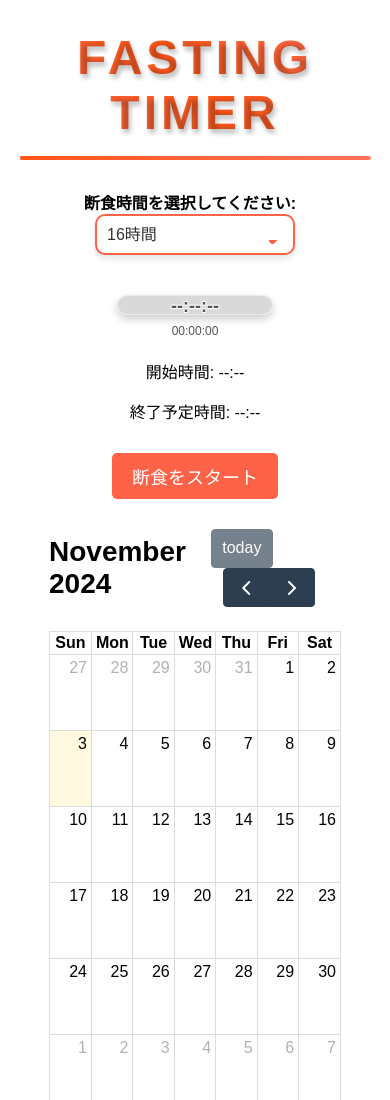
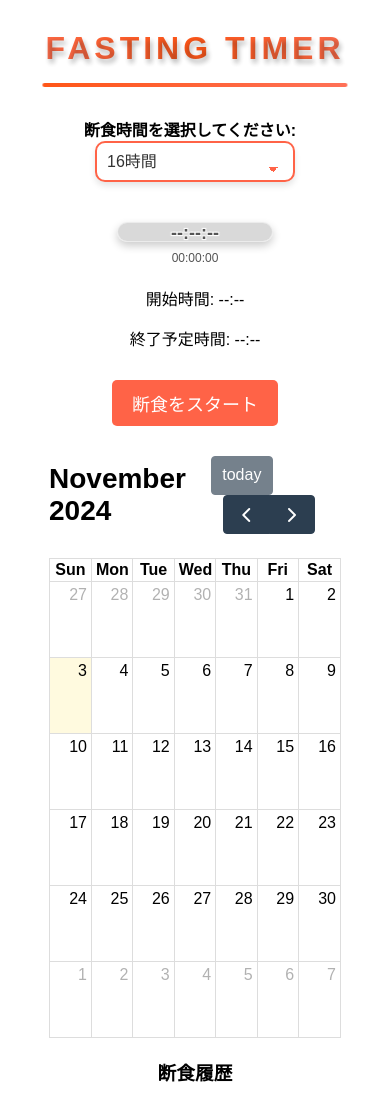
Before and after one commit to msy0703/fasting-timer-app, a website: page index.html in a window 390 px wide. Shown: the top 1100 px of the page. Drawn offline with nearby package versions, Linux system fonts and the light colour scheme.

Commit message:
タイトルサイズ変更

```diff
--- a/css/main.css
+++ b/css/main.css
@@ -254,6 +254,9 @@ progress {
         top: -30px; /* テキストの位置を調整 */
         white-space: nowrap; /* 改行を防ぐ */
     }
+    .title {
+        font-size: 2em;
+    }
 }
 
 /* ボタンのホバースタイル */
```
